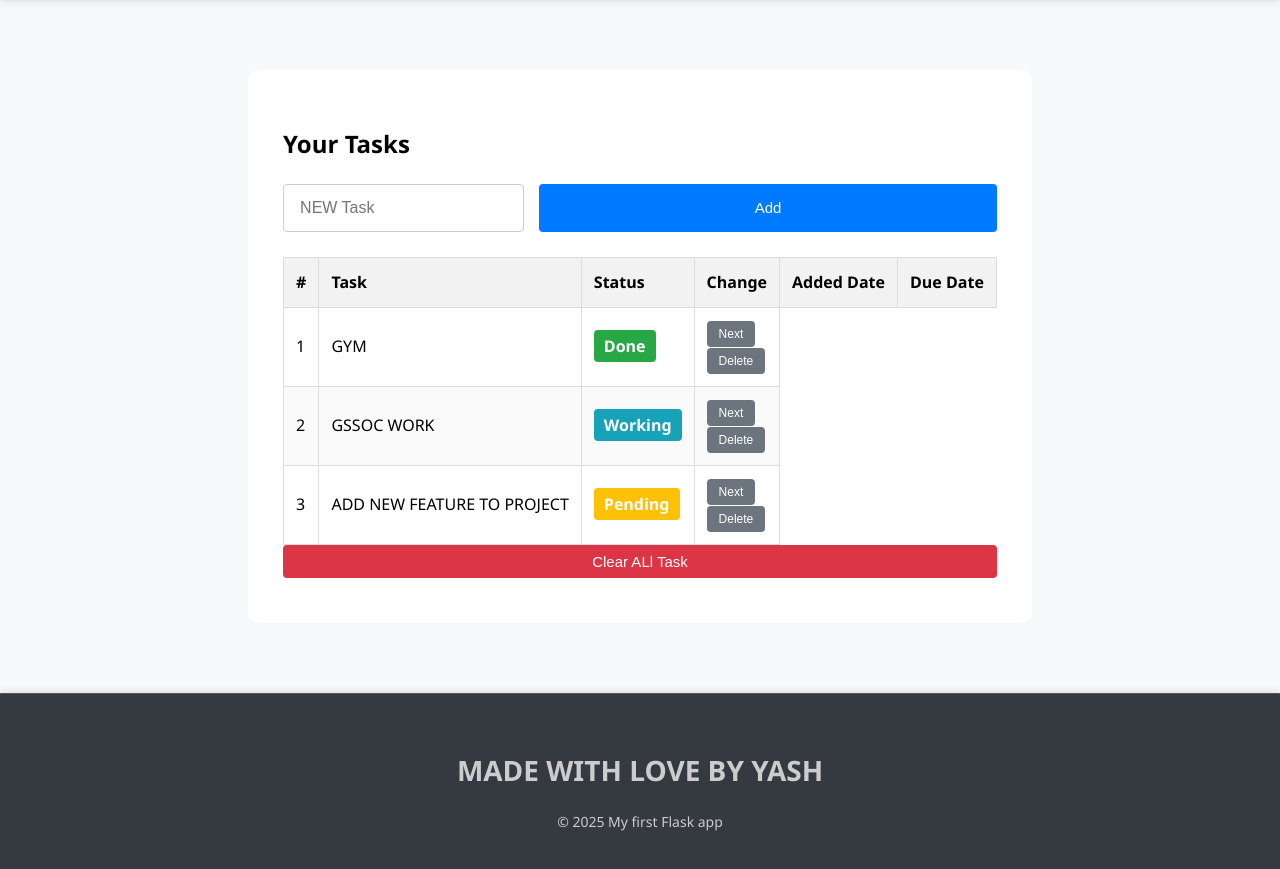
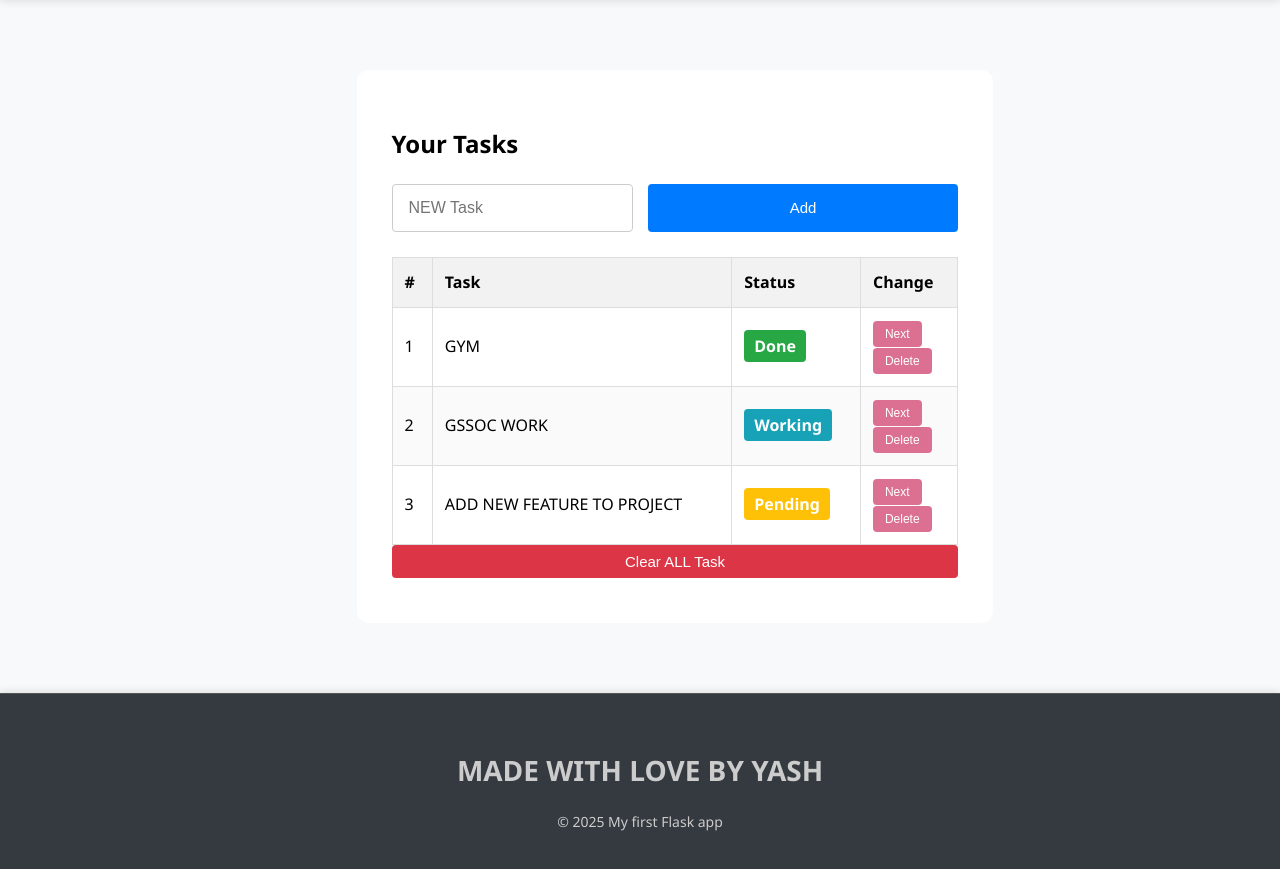
Before and after one commit to YASHSHARMAOFFICIALLY/To-DO-App-, a Flask app: page / in a window 1280 px wide. Shown: the part 160-1029 px from the top of the page. Run offline with Flask 3, Linux system fonts and the light colour scheme; a user stored in the database is signed in.

Commit message:
Fixed init.py and updated app factory

```diff
--- a/app/__init__.py
+++ b/app/__init__.py
@@ -28,7 +28,8 @@
     app.register_blueprint(main_bp)
     return app
 
-from app.model import users
+
 @login_manager.user_loader
 def load_user(user_id):
+    from app.model import users
     return users.query.get(int(user_id))
--- a/app/static/css/styles.css
+++ b/app/static/css/styles.css
@@ -120,7 +120,7 @@
 }
 
 .task-box {
-    max-width: 900px;
+    width:  100%;
     margin: 50px auto;
     background-color: white;
     padding: 35px;
@@ -192,13 +192,13 @@
     font-size: 12px;
     padding: 6px 12px;
     border: none;
-    background-color: #6c757d; /* fixed typo (#6c767d → #6c757d) */
+    background-color: palevioletred; /* fixed typo (#6c767d → #6c757d) */
     color: white;
     border-radius: 4px;
     cursor: pointer;
 }
 .btn-small:hover {
-    background-color: #495057;
+    background-color: blue;
 }
 
 .btn-clear {
--- a/app/templates/tasks.html
+++ b/app/templates/tasks.html
@@ -16,8 +16,6 @@
                 <th>Task</th>
                 <th>Status</th>
                 <th>Change</th>
-                <th>Added Date</th>
-                <th>Due Date</th>
             </tr>
         </thead>
         <tbody>
@@ -41,7 +39,7 @@
         </tbody>
     </table>
     <form method = "POST" action = "{{ url_for('tasks.clear_tasks' )}}">
-        <button type="submit" class = "btn btn-clear">Clear ALl Task</button>
+        <button type="submit" class = "btn btn-clear">Clear ALL Task</button>
     </form>
     {% else %}
         <p>No task yet. Add one above.</p>
```
Also changed, not shown: instance/todo.db.
